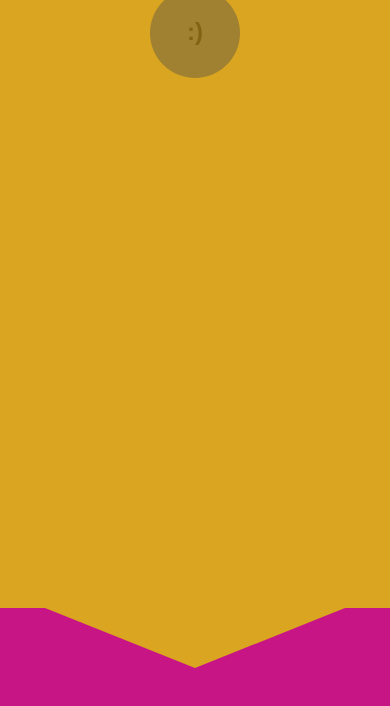
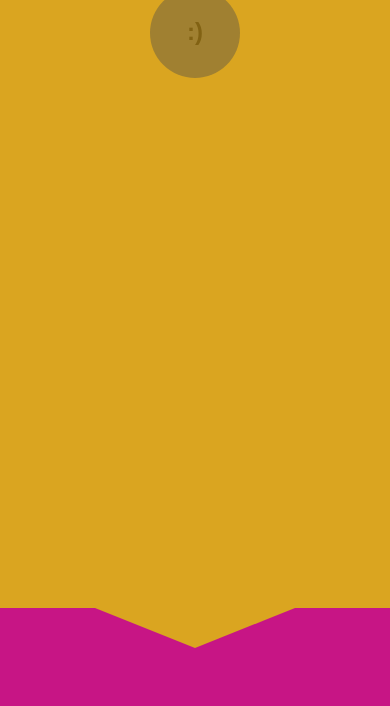
Before and after one commit to Siddhesh1123/Assignment.github.io, a plain HTML site: page index.html in a window 390 px wide. Shown: the part 142-848 px from the top of the page. Drawn offline with Linux system fonts and the light colour scheme.

Commit message:
Update index.css
Responsive

```diff
--- a/index.css
+++ b/index.css
@@ -42,3 +42,10 @@ footer {
   background-color: mediumvioletred;
   height: 215px;
 }
+@media only screen and (max-width: 600px) {
+    .down-arrow {
+            border-left: 100px solid transparent;
+            border-right: 100px solid transparent;
+            border-top: 40px solid goldenrod;
+    }
+}
```
